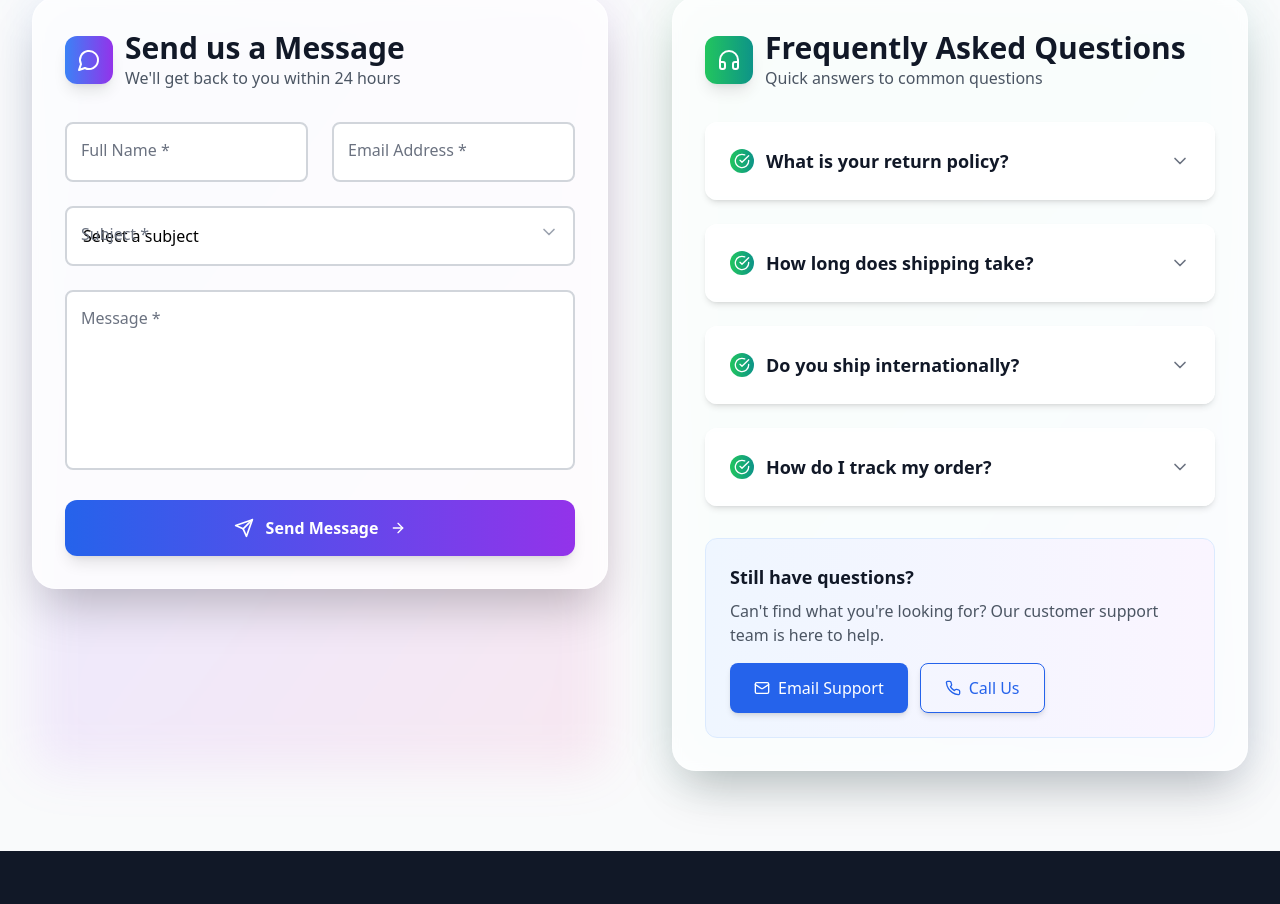
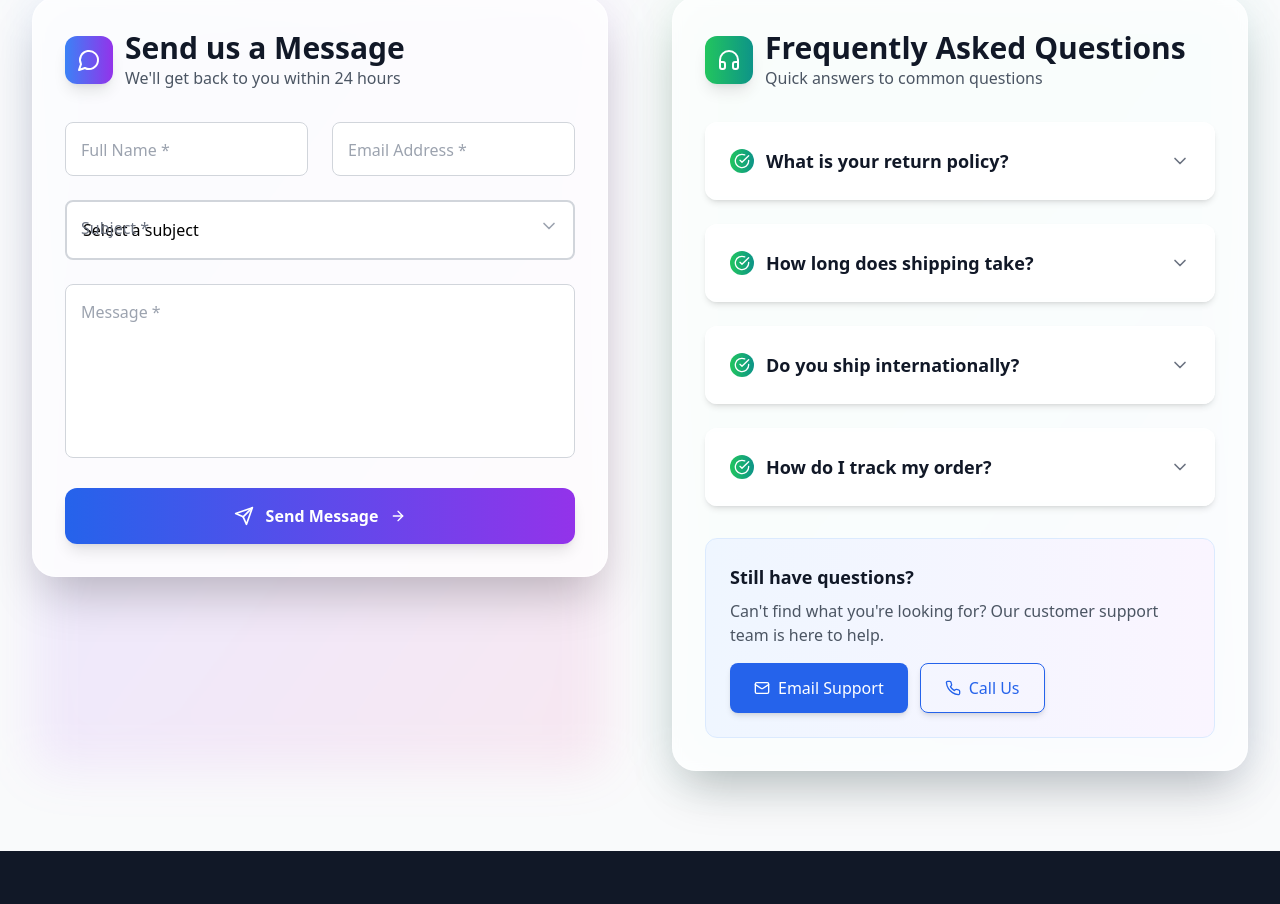
Before and after one commit to Solved-Overnight/clothing, a React (Vite) app: page /contact in a window 1280 px wide. Shown: the part 1000-1904 px from the top of the page. Built offline with nearby package versions, Linux system fonts and the light colour scheme; no server answers.

Commit message:
Update ContactPage.tsx

```diff
--- a/src/pages/ContactPage.tsx
+++ b/src/pages/ContactPage.tsx
@@ -202,23 +202,20 @@ export default function ContactPage() {
 
                   <div className="grid grid-cols-1 md:grid-cols-2 gap-6">
                     <div>
-                      <div className="relative group">
+                      <div className="relative">
                         <input
                             type="text"
                             name="name"
                             value={formData.name}
                             onChange={handleInputChange}
-                          onFocus={() => setFocusedField('name')}
-                          onBlur={() => setFocusedField(null)}
                             required
-                          className="w-full px-4 pt-6 pb-2 border-2 border-gray-300 rounded-lg focus:outline-none focus:border-blue-500 focus:ring-0 transition-all duration-300 bg-white peer"
-                          placeholder=" "
+                            className="peer w-full border border-gray-300 rounded-lg px-4 pt-5 pb-2 text-gray-900 placeholder-transparent focus:outline-none focus:border-blue-600 focus:ring-2 focus:ring-blue-500 transition-all duration-300"
+                            placeholder="Full Name"
                         />
-                        <label className={`absolute left-4 transition-all duration-200 pointer-events-none ${
-                          focusedField === 'name' || formData.name
-                            ? 'top-1 text-xs text-blue-600 font-medium transform -translate-y-0'
-                            : 'top-4 text-base text-gray-500 transform translate-y-0'
-                        }`}>
+                        <label
+                            htmlFor="name"
+                            className="absolute left-4 top-2 text-gray-500 text-sm transition-all duration-200 peer-placeholder-shown:top-4 peer-placeholder-shown:text-base peer-placeholder-shown:text-gray-400 peer-focus:top-2 peer-focus:text-sm peer-focus:text-blue-600"
+                        >
                             Full Name *
                         </label>
                         </div>
@@ -231,17 +228,14 @@ export default function ContactPage() {
                             name="email"
                             value={formData.email}
                             onChange={handleInputChange}
-                          onFocus={() => setFocusedField('email')}
-                          onBlur={() => setFocusedField(null)}
                             required
-                          className="w-full px-4 pt-6 pb-2 border-2 border-gray-300 rounded-lg focus:outline-none focus:border-blue-500 focus:ring-0 transition-all duration-300 bg-white peer"
-                          placeholder=" "
+                            className="peer w-full border border-gray-300 rounded-lg px-4 pt-5 pb-2 text-gray-900 placeholder-transparent focus:outline-none focus:border-blue-600 focus:ring-2 focus:ring-blue-500 transition-all duration-300"
+                            placeholder="Email Address"
                         />
-                        <label className={`absolute left-4 transition-all duration-200 pointer-events-none ${
-                          focusedField === 'email' || formData.email
-                            ? 'top-1 text-xs text-blue-600 font-medium transform -translate-y-0'
-                            : 'top-4 text-base text-gray-500 transform translate-y-0'
-                        }`}>
+                        <label
+                            htmlFor="email"
+                            className="absolute left-4 top-2 text-gray-500 text-sm transition-all duration-200 peer-placeholder-shown:top-4 peer-placeholder-shown:text-base peer-placeholder-shown:text-gray-400 peer-focus:top-2 peer-focus:text-sm peer-focus:text-blue-600"
+                        >
                             Email Address *
                         </label>
                         </div>
@@ -285,26 +279,19 @@ export default function ContactPage() {
                   </div>
 
                   <div>
-                    <div className="relative group">
+                    <div className="relative">
                         <textarea
                             name="message"
+                            rows={6}
                             value={formData.message}
                             onChange={handleInputChange}
-                        onFocus={() => setFocusedField('message')}
-                        onBlur={() => setFocusedField(null)}
                             required
-                        rows={6}
-                        className="w-full px-4 py-4 border-2 border-gray-300 rounded-lg focus:outline-none focus:border-blue-500 transition-all duration-200 resize-none bg-white placeholder-transparent"
-                        placeholder=" "
-                        id="message"
+                            className="peer w-full border border-gray-300 rounded-lg px-4 pt-5 pb-2 text-gray-900 placeholder-transparent focus:outline-none focus:border-blue-600 focus:ring-2 focus:ring-blue-500 transition-all duration-300 resize-none"
+                            placeholder="Your message"
                         />
                         <label
                             htmlFor="message"
-                        className={`absolute left-4 transition-all duration-200 pointer-events-none ${
-                          focusedField === 'message' || formData.message
-                            ? '-top-2 text-xs text-blue-600 font-medium bg-white px-2'
-                            : 'top-4 text-base text-gray-500'
-                        }`}
+                            className="absolute left-4 top-2 text-gray-500 text-sm transition-all duration-200 peer-placeholder-shown:top-4 peer-placeholder-shown:text-base peer-placeholder-shown:text-gray-400 peer-focus:top-2 peer-focus:text-sm peer-focus:text-blue-600"
                         >
                             Message *
                         </label>
```
Lines whose indentation alone changed are shown as unchanged.
